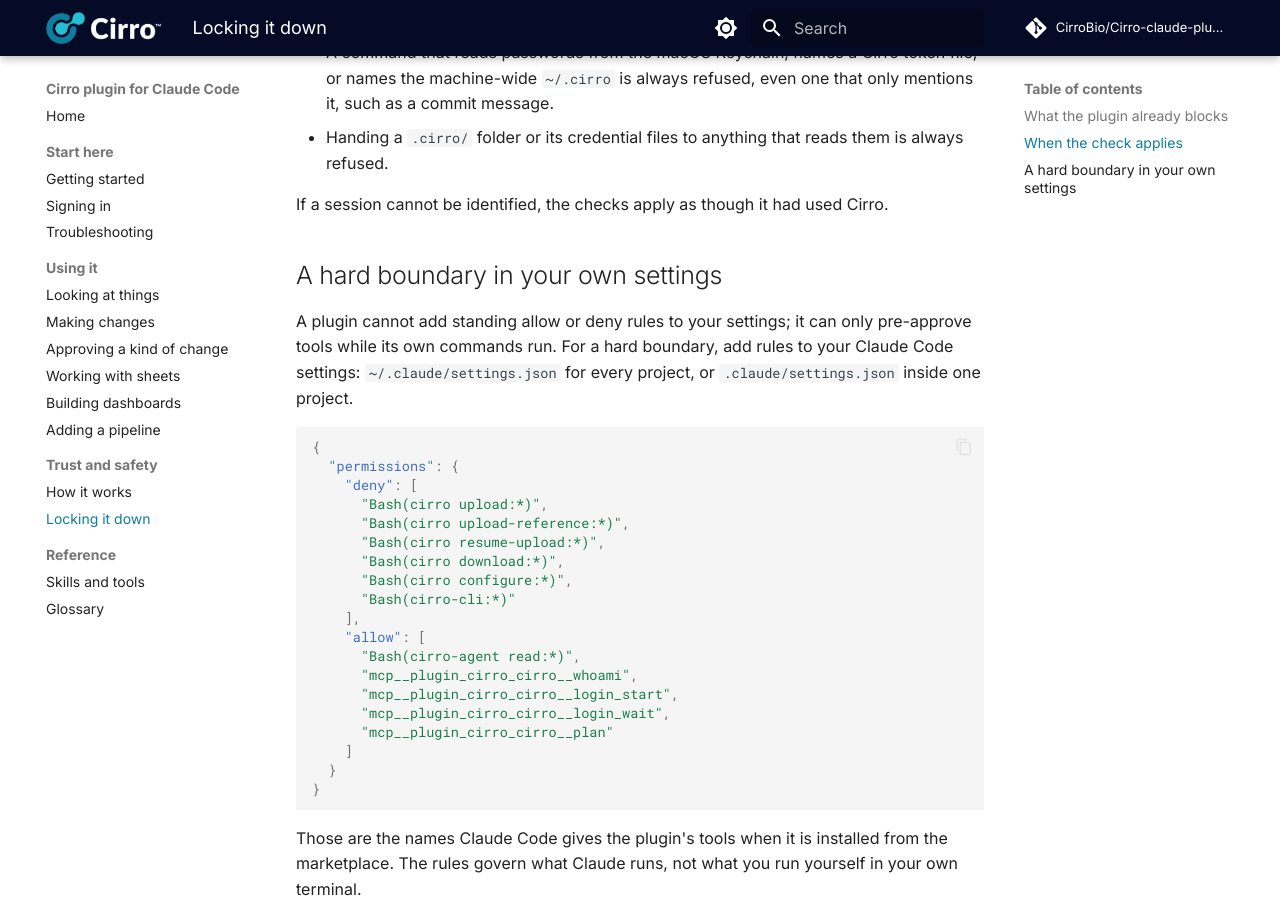
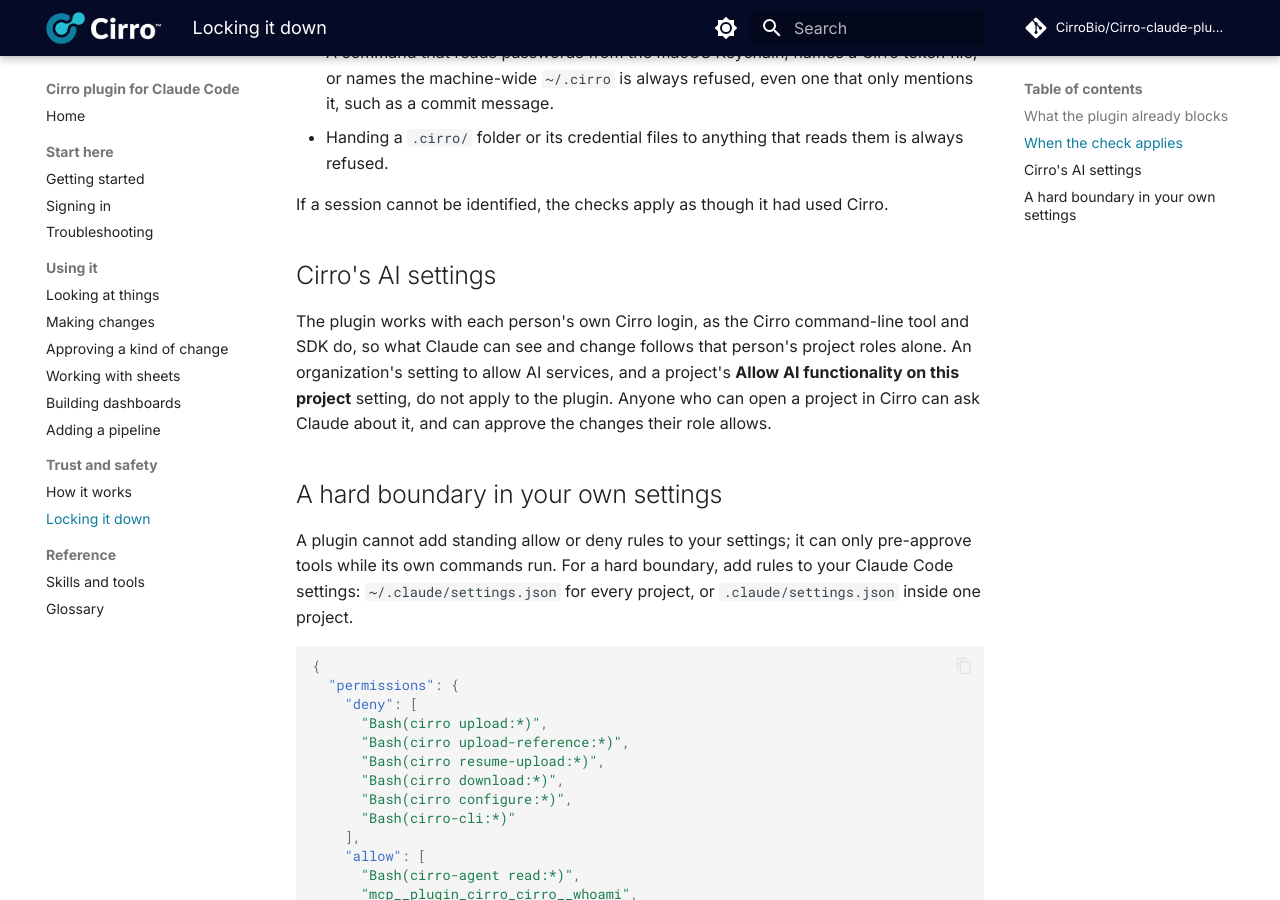
Before and after one commit to CirroBio/Cirro-claude-plugin, an MkDocs documentation site: the page built from docs/locking-down.md, in a window 1280 px wide and 900 px high, scrolled down 1054 px. Built offline with MkDocs 1.6.1 and Material for MkDocs 9.7.7, drawn with Linux system fonts in a browser that asks for light colours; comment, search, counter and statistics services are not loaded.

Commit message:
Say that project roles alone decide what the plugin reaches
Cirro's AI settings -- an organization allowing AI services, a project's
"Allow AI functionality" -- are enforced only by Cirro's MCP server. The
plugin uses the ordinary API with the person's own login, as the CLI and SDK
do, so those settings do not apply to it. That is now the stated behaviour
rather than a gap an administrator finds: Getting started says so under what
Claude sees, and Locking it down says it for administrators. CLAUDE.md records
it as a decision, so a check is not added without revisiting it.

Co-Authored-By: Claude Opus 5.5 <noreply@anthropic.com>

```diff
--- a/docs/locking-down.md
+++ b/docs/locking-down.md
@@ -45,6 +45,15 @@ Some things never wait for that:
 
 If a session cannot be identified, the checks apply as though it had used Cirro.
 
+## Cirro's AI settings
+
+The plugin works with each person's own Cirro login, as the Cirro command-line tool and
+SDK do, so what Claude can see and change follows that person's project roles alone.
+An organization's setting to allow AI services, and a project's **Allow AI
+functionality on this project** setting, do not apply to the plugin. Anyone who can
+open a project in Cirro can ask Claude about it, and can approve the changes their role
+allows.
+
 ## A hard boundary in your own settings
 
 A plugin cannot add standing allow or deny rules to your settings; it can only
```
Also changed, not shown: CLAUDE.md (+8 -0 lines), docs/getting-started.md (+4 -0 lines).
